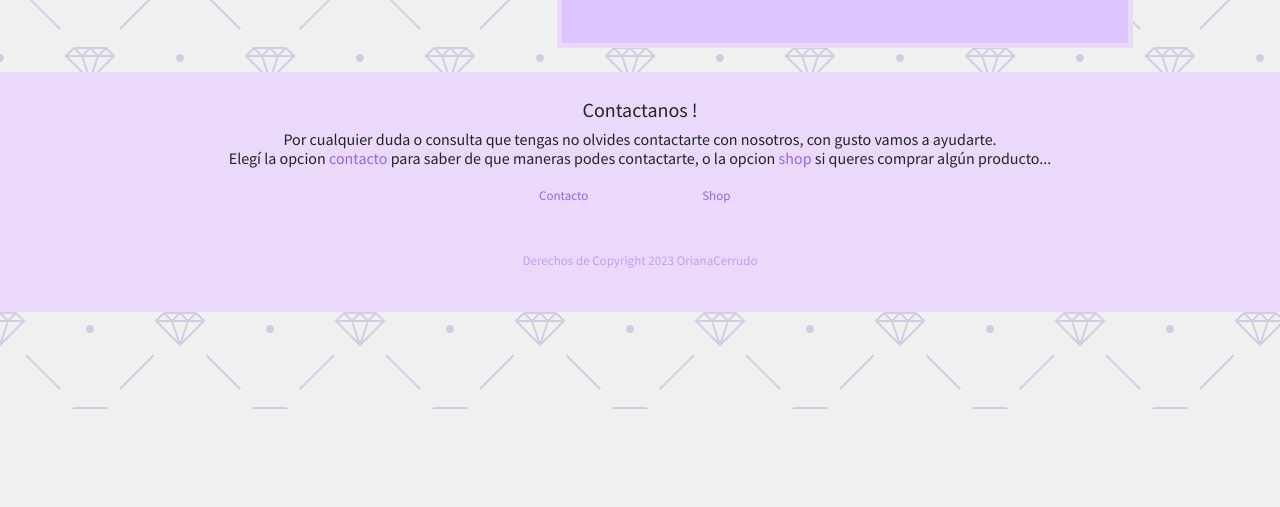
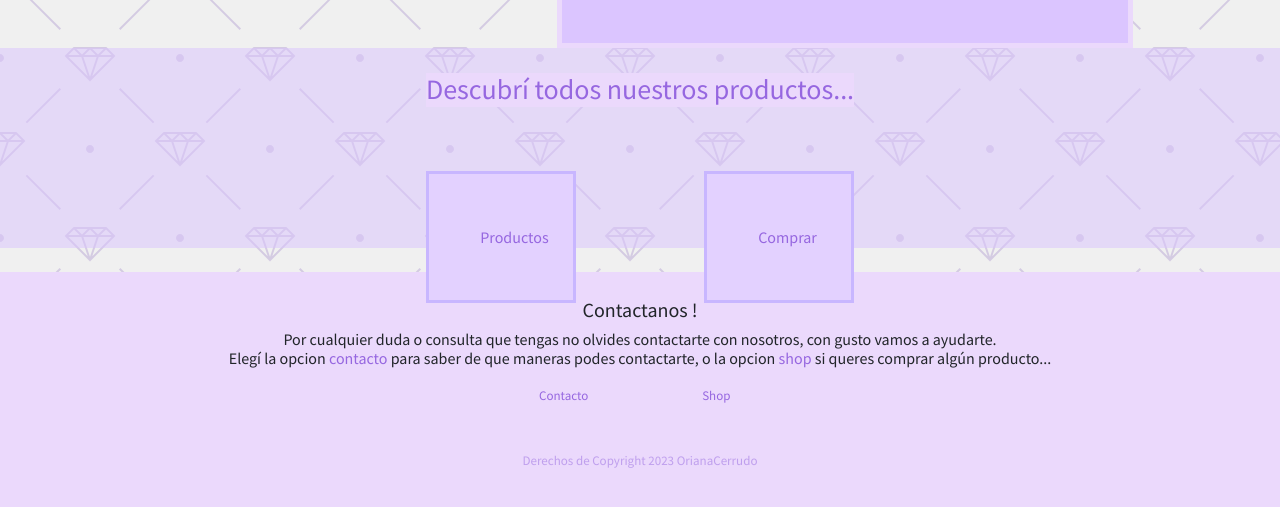
Before and after one commit to orianacerrudo/GemasyBrillos, a website: page index.html in a window 1280 px wide. Shown: the part 391-898 px from the top of the page. Before the commit the page ends 800 px from the top, so only its background shows below. Drawn offline with nearby package versions, Linux system fonts and the light colour scheme.

Commit message:
cree nueva seccion en el index

```diff
--- a/index.html
+++ b/index.html
@@ -105,6 +105,13 @@
           </div>
         </div>
       </div>
+      <div id="fondo-descubri">
+        <h3 id="h3-index">Descubrí todos nuestros productos...</h3>
+        <div id="links">
+          <a id="link" href="paginas/productos.html"> Productos </a>
+          <a id="link" href="paginas/shop.html"> Comprar </a>
+        </div>
+      </div>
     </main>
     <br />
 
--- a/scss/_general.scss
+++ b/scss/_general.scss
@@ -11,7 +11,7 @@
   justify-content: center;
 }
 .imagen1 {
-  width: 85%;
+  width: 70%;
   border-width: 5px;
   border-style: solid;
   border-color: #ebd9fc;
@@ -84,3 +84,32 @@ h3 {
 .col-sm-6 {
   width: 100%;
 }
+#fondo-descubri {
+  width: 100%;
+  margin: auto;
+  display: flex;
+  flex-direction: column;
+  height: 200px;
+  background-color: #dbc5ff83;
+}
+#h3-index {
+  margin-top: 25px;
+  width: auto;
+  height: 40px;
+}
+#links {
+  display: inline-flex;
+  justify-content: center;
+  margin-bottom: 15px;
+}
+#link {
+  text-align: center;
+  text-decoration: none;
+  padding: 4%;
+  margin: 5%;
+  width: 150px;
+  color: $violetafuerte;
+  border-style: solid;
+  border-color: $violeta2;
+  background-color: #e3d1ff;
+}
```
Also changed, not shown: css/style.css, 1 other file.
